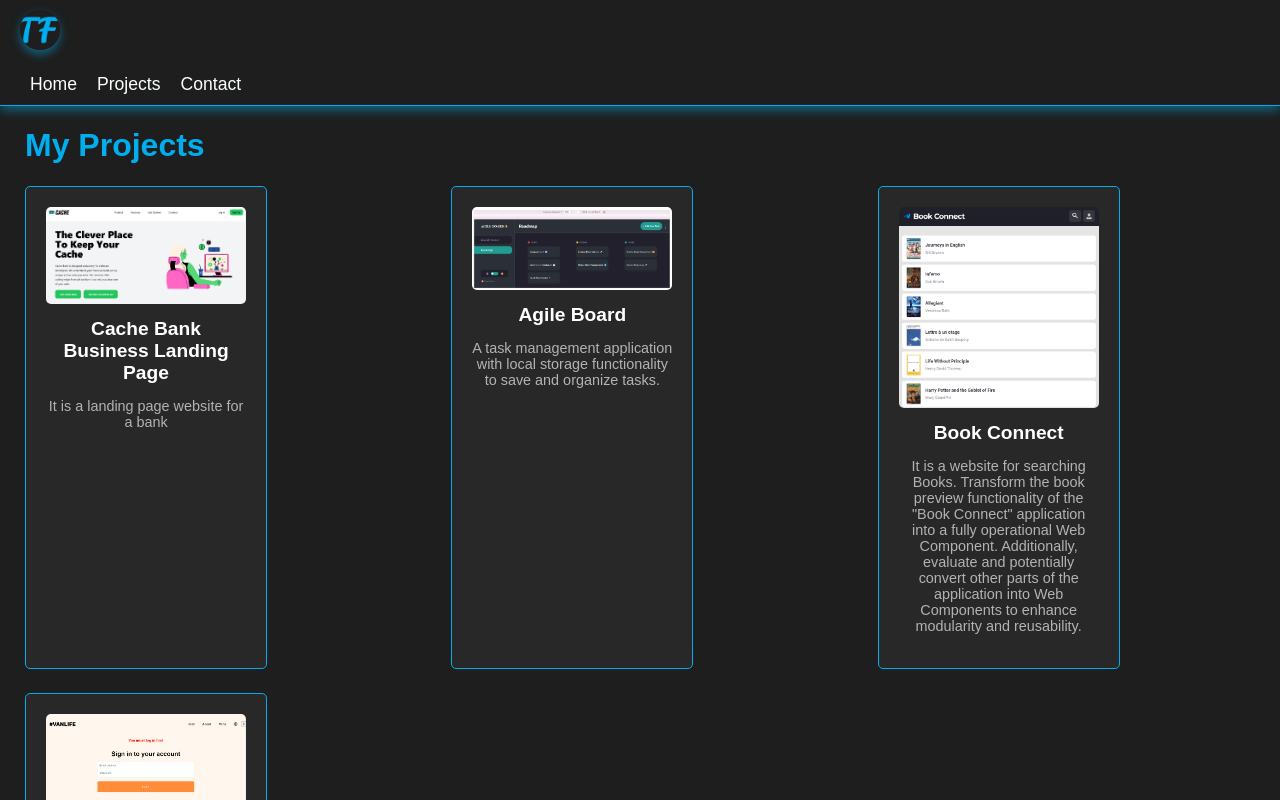
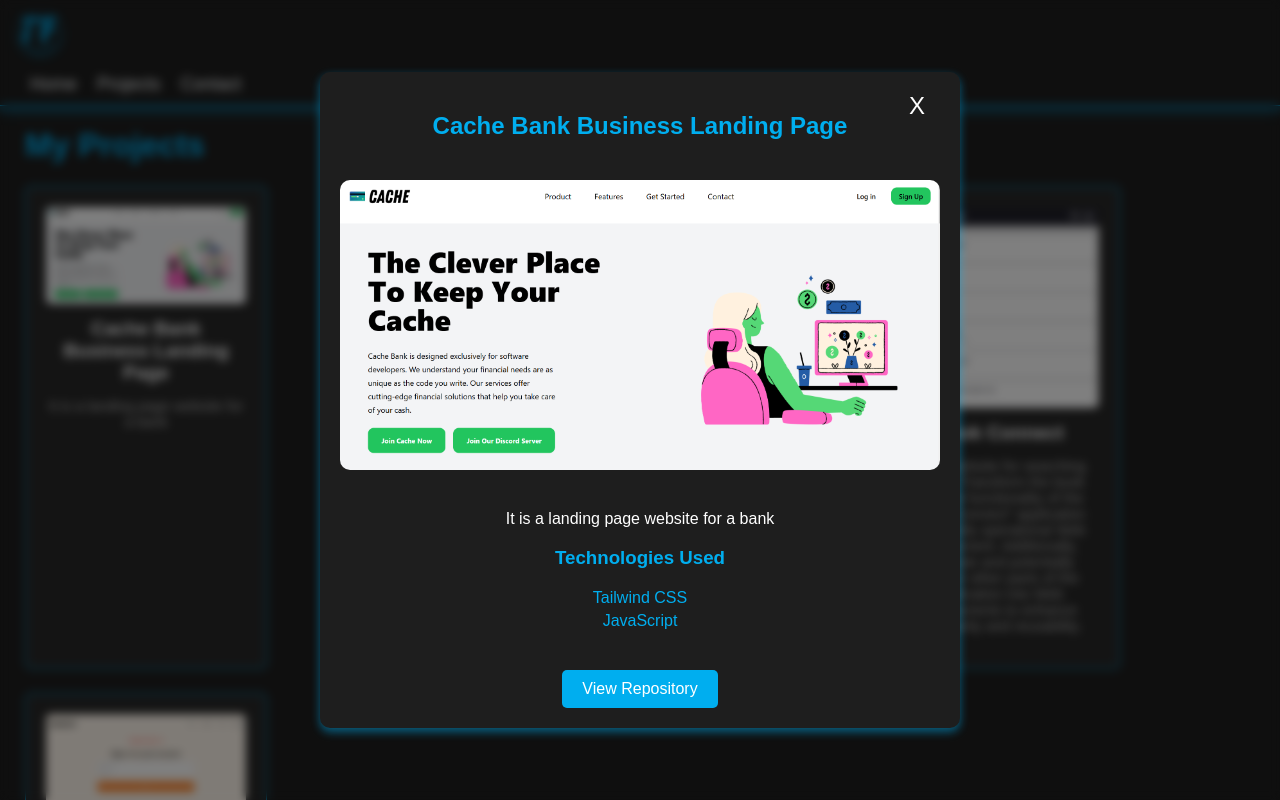
Before and after one commit to thandofuneka/Portfolio-Website, a React (Vite) app in the folder myportfolio/: page /Projects in a window 1280 px wide. Both pictures are taken after a click on the element 146 px from the left and 427 px from the top of the page. Shown: the top 800 px of the page. Built offline with nearby package versions, Linux system fonts and the light colour scheme.

Commit message:
Project Details layout

```diff
--- a/myportfolio/src/App.css
+++ b/myportfolio/src/App.css
@@ -138,50 +138,66 @@
   font-size: 0.9em;
 }
 
-.project-details {
+.modal-overlay {
+  position: fixed;
+  top: 0;
+  left: 0;
+  width: 100vw;
+  height: 100vh;
+  background: rgba(0, 0, 0, 0.5); /* Semi-transparent background */
+  backdrop-filter: blur(5px);    /* Blurs the background */
+  display: flex;
+  justify-content: center;
+  align-items: center;
+  z-index: 1000; /* Ensure it is above other content */
+}
+
+.modal-content {
   background: #1E1E1E;
   color: #FFF;
   padding: 20px;
   border-radius: 10px;
-  width: 80%;
-  margin: 20px auto;
+  width: 90%;
+  max-width: 600px;
   text-align: center;
   box-shadow: 0 4px 10px rgba(0, 174, 239, 0.5);
+  position: relative;
 }
 
-.project-details .close-button {
-  background: #00AEEF;
-  color: white;
+.modal-content .close-button {
+  position: absolute;
+  top: 10px;
+  right: 15px;
+  background: none;
+  color: #FFF;
+  font-size: 1.5em;
   border: none;
-  padding: 10px 20px;
   cursor: pointer;
-  border-radius: 5px;
-  font-size: 1em;
 }
 
-.project-details .close-button:hover {
-  background: #007A99;
+.modal-content .close-button:hover {
+  color: #00AEEF;
 }
 
-.project-details .detail-image {
+.modal-content .detail-image {
   width: 100%;
   height: auto;
   border-radius: 10px;
   margin: 20px 0;
 }
 
-.project-details .tech-list {
+.modal-content .tech-list {
   list-style: none;
   padding: 0;
   margin: 20px 0;
 }
 
-.project-details .tech-list li {
+.modal-content .tech-list li {
   margin: 5px 0;
   color: #00AEEF;
 }
 
-.project-details .repo-link {
+.modal-content .repo-link {
   display: inline-block;
   margin-top: 20px;
   padding: 10px 20px;
@@ -191,7 +207,7 @@
   border-radius: 5px;
 }
 
-.project-details .repo-link:hover {
+.modal-content .repo-link:hover {
   background: #007A99;
 }
 
--- a/myportfolio/src/Components/ProjectDetails.jsx
+++ b/myportfolio/src/Components/ProjectDetails.jsx
@@ -3,8 +3,9 @@
 
 function ProjectDetails({ project, onClose }) {
     return (
-      <div className="project-details">
-        <button onClick={onClose} className="close-button">Close</button>
+      <div className="modal-overlay">
+         <div className="modal-content">
+           <button onClick={onClose} className="close-button">X</button>
            <h2>{project.title}</h2>
            <img src={project.image} alt={project.title} className="detail-image" />
            <p>{project.description}</p>
@@ -19,6 +20,7 @@
            <a href={project.repoLink} target="_blank" rel="noopener noreferrer" className="repo-link">
              View Repository
            </a>
+         </div>
       </div>
     );
   }
--- a/myportfolio/src/Pages/Projects.jsx
+++ b/myportfolio/src/Pages/Projects.jsx
@@ -19,7 +19,10 @@
         ))}
       </div>
       {selectedProject && (
-        <ProjectDetails project={selectedProject} onClose={() => setSelectedProject(null)} />
+        <ProjectDetails
+          project={selectedProject}
+          onClose={() => setSelectedProject(null)}
+       />
       )}
     </div>
 
```
Lines whose indentation alone changed are shown as unchanged.
